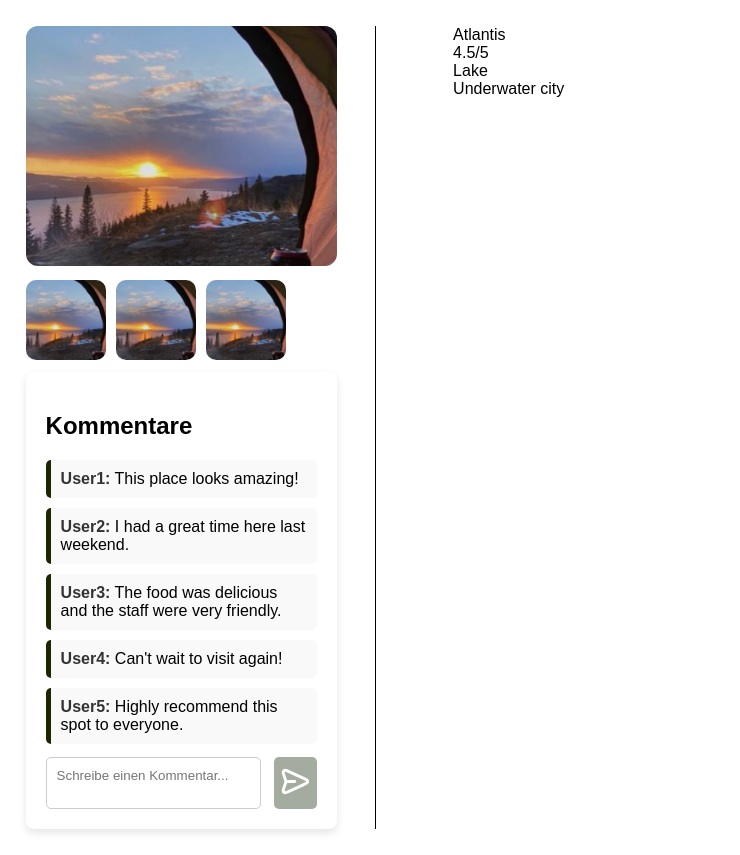
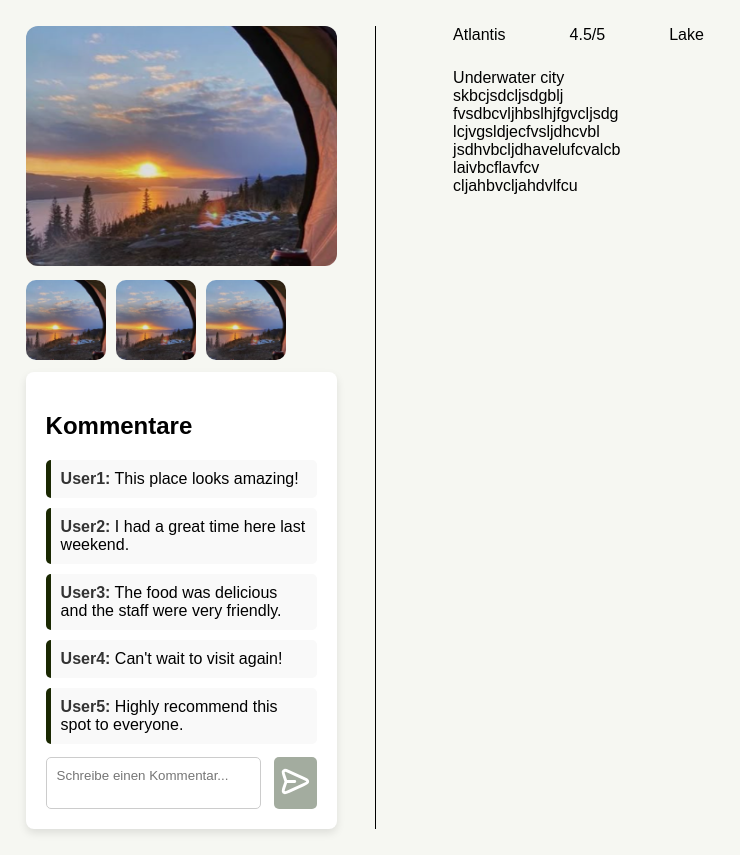
Before and after one commit to Spotlas/Spotlas, a PHP site: page /pages/fullscreen_startseite/fullscreen.html in a window 1280 px wide. Shown: the part 80-935 px from the top of the page, without its empty margins (0-740 px from the left). Run offline with PHP 8.4, Linux system fonts and the light colour scheme.

Commit message:
Update background color to use CSS variable and enhance layout with flexbox

```diff
--- a/project/htdocs/assets/css/fullscreen.css
+++ b/project/htdocs/assets/css/fullscreen.css
@@ -1,7 +1,5 @@
-
-/* Foto Gallerie test */
-#preview_images {
-
+body{
+    background-color: var(--primary-bg-color);
 }
 
 #mainImg {
@@ -114,3 +112,14 @@ textarea {
 #submit:hover {
     background: var(--accent-color);
 }
+
+.flex_box{
+    display: flex;
+    gap: 5vw;
+    align-items: center;
+}
+
+#description_spot{
+    margin-top: 2vw;
+    max-width: 15vw;
+}
--- a/project/htdocs/assets/css/helpcenter.css
+++ b/project/htdocs/assets/css/helpcenter.css
@@ -2,7 +2,7 @@
 body {
     margin: 0;
     padding: 0;
-    background-color: #f5f5f5;
+    background-color: var(--primary-bg-color);
     -ms-overflow-style: none;  /* IE and Edge */
     scrollbar-width: none;  /* Firefox */
     font-family: var(--font-family);
--- a/project/htdocs/pages/fullscreen_startseite/fullscreen.html
+++ b/project/htdocs/pages/fullscreen_startseite/fullscreen.html
@@ -74,7 +74,7 @@
                 </div>
 
                 <div class="flex_box">
-                   <div id="description_spot">Underwater city</div>
+                   <div id="description_spot">Underwater city skbcjsdcljsdgblj fvsdbcvljhbslhjfgvcljsdg lcjvgsldjecfvsljdhcvbl jsdhvbcljdhavelufcvalcb laivbcflavfcv cljahbvcljahdvlfcu</div>
                    <div id="fav_Spot"></div>
                 </div>
 
```
